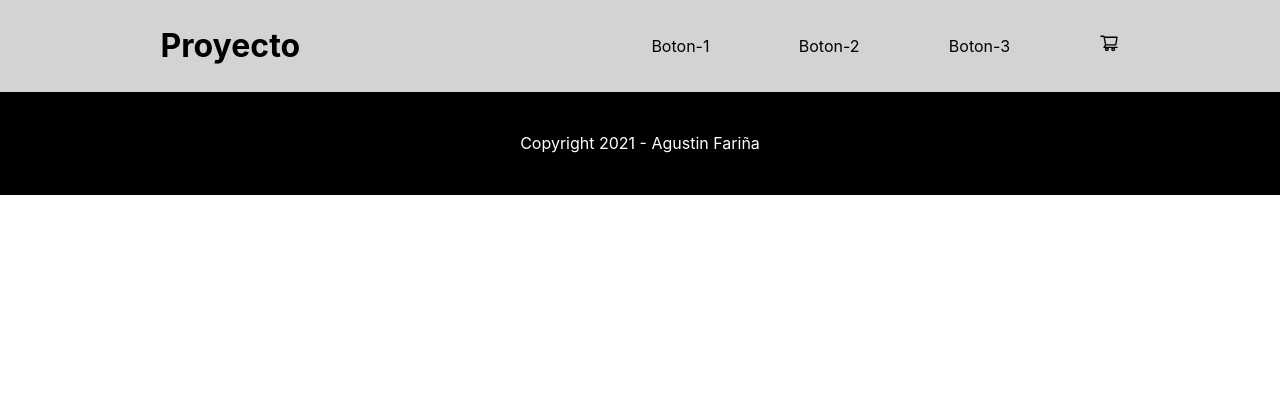
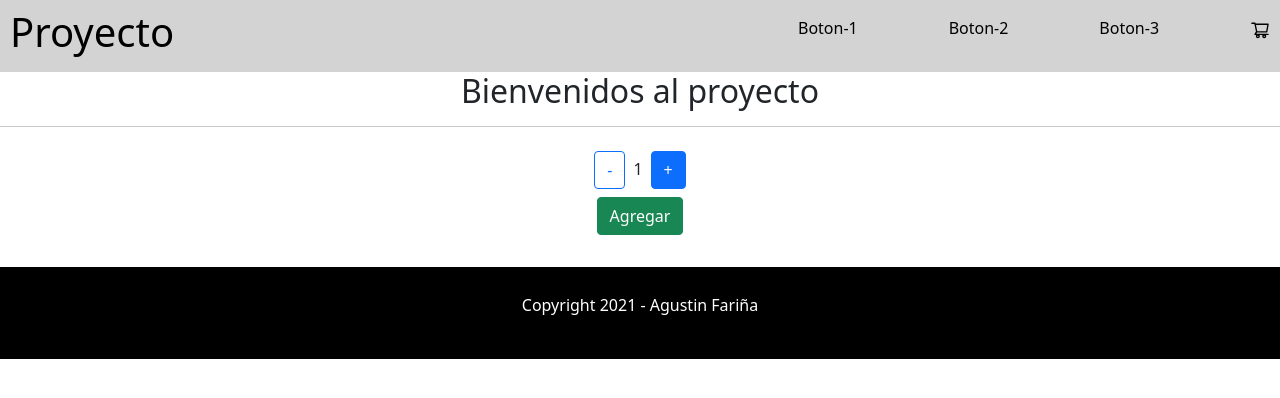
Before and after one commit to agustinfarinia1/curso-react, a React (Create React App) app: page / in a window 1280 px wide. Shown: the top 398 px of the page. Built offline with nearby package versions, Linux system fonts and the light colour scheme.

Commit message:
primera entrega

```diff
--- a/package.json
+++ b/package.json
@@ -6,6 +6,7 @@
     "@testing-library/jest-dom": "^5.15.1",
     "@testing-library/react": "^11.2.7",
     "@testing-library/user-event": "^12.8.3",
+    "bootstrap": "^5.1.3",
     "node-sass": "^6.0.1",
     "react": "^17.0.2",
     "react-dom": "^17.0.2",
--- a/src/App.js
+++ b/src/App.js
@@ -1,11 +1,15 @@
 import "./App.css";
 import { Footer } from "./components/Footer/Footer";
 import { NavBar } from "./components/NavBar/NavBar";
+import { ItemListContainer } from "./components/ItemListContainer/ItemListContainer";
+import { ContadorItems } from "./components/ContadorItems/ContadorItems";
 
 function App() {
     return (
         <div className="App">
             <NavBar />
+            <ItemListContainer texto="Bienvenidos al proyecto" />
+            <ContadorItems stock={20} inicial={1} />
             <Footer />
         </div>
     );
--- /dev/null
+++ b/src/components/ContadorItems/ContadorItems.js
@@ -0,0 +1,30 @@
+import "bootstrap/dist/css/bootstrap.css";
+import { useState } from "react";
+
+export const ContadorItems = ({ stock = 10, inicial = 0 }) => {
+    const [cantidad, setCantidad] = useState(inicial);
+
+    const handleRestar = () => {
+        cantidad > inicial && setCantidad(cantidad - 1);
+    };
+
+    const handleSumar = () => {
+        cantidad < stock && setCantidad(cantidad + 1);
+    };
+
+    return (
+        <div className="m-4">
+            <button onClick={handleRestar} className="btn btn-outline-primary">
+                -
+            </button>
+            <span className="mx-2">{cantidad}</span>
+            <button onClick={handleSumar} className="btn btn-primary">
+                +
+            </button>
+
+            <div>
+                <button className="btn btn-success my-2">Agregar</button>
+            </div>
+        </div>
+    );
+};
--- /dev/null
+++ b/src/components/ItemListContainer/ItemListContainer.js
@@ -0,0 +1,8 @@
+export const ItemListContainer = ({ texto }) => {
+    return (
+        <div>
+            <h2>{texto}</h2>
+            <hr />
+        </div>
+    );
+};
--- a/src/components/NavBar/NavBar.scss
+++ b/src/components/NavBar/NavBar.scss
@@ -2,7 +2,8 @@
     display: flex;
     justify-content: space-around;
     align-items: center;
-    padding: 5px;
+    padding-left: 10px;
+    padding-right: 10px;
     background-color: lightgray;
     color: black;
 
```
Also changed, not shown: src/components/Carrito/bag-fill.svg (deleted), 1 other file (tests, documents, lock files or other folders).
